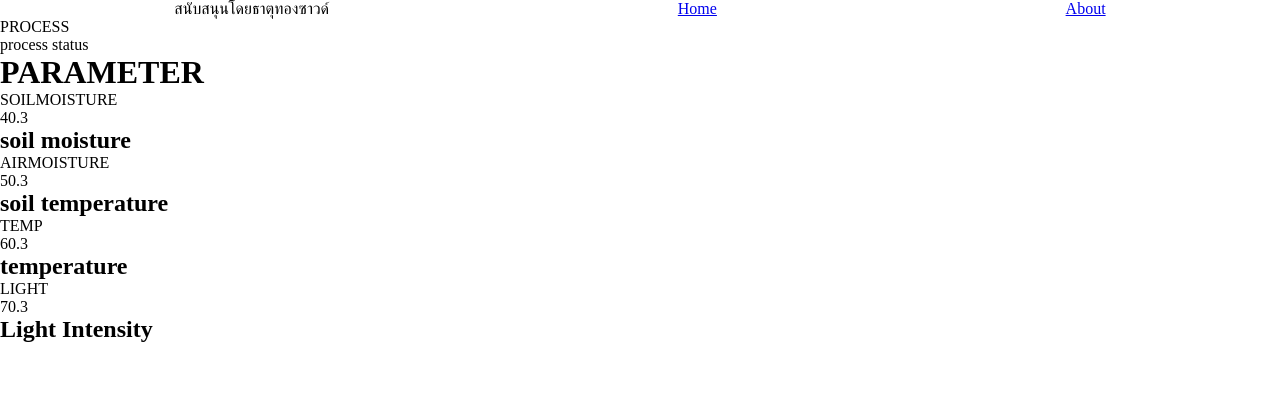
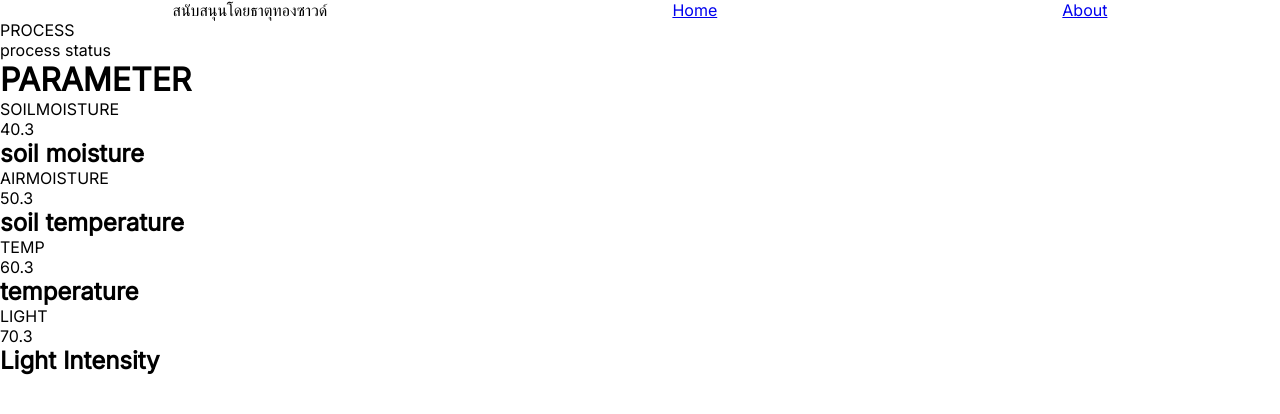
Before and after one commit to IamKittitat/Embedded-Lab-Project, a React (Create React App) app in the folder frontend/: page / in a window 1280 px wide. Shown: the top 414 px of the page. Built offline with nearby package versions, Linux system fonts and the light colour scheme.

Commit message:
feat: add font

```diff
--- a/frontend/src/App.css
+++ b/frontend/src/App.css
@@ -1,4 +1,5 @@
 * {
     margin: 0;
     padding: 0;
+    font-family: "Inter";
   }
--- a/frontend/src/App.js
+++ b/frontend/src/App.js
@@ -1,5 +1,6 @@
 import About from './pages/About';
 import Home from './pages/Home';
+import '@fontsource/inter';
 import { createBrowserRouter, RouterProvider } from 'react-router-dom';
 import './App.css';
 
```
